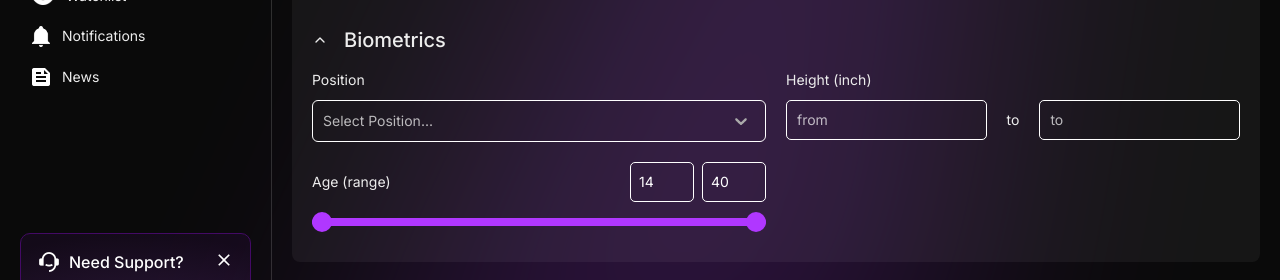
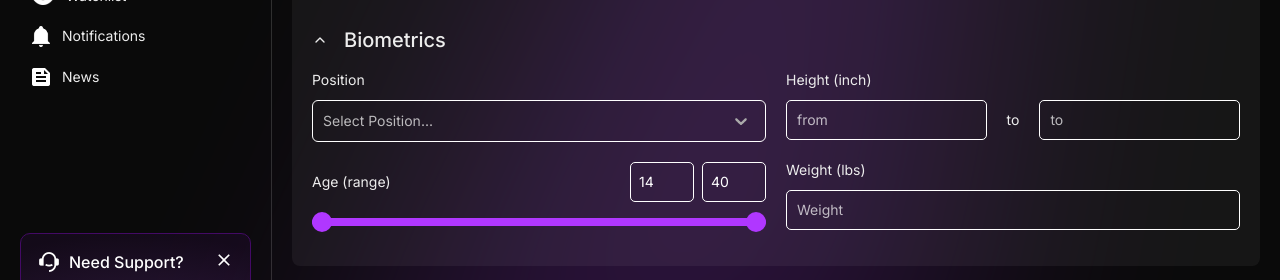
Before and after one commit to mHassan54/basketball, a Next.js app: page /player-database in a window 1280 px wide. Shown: the part 266-546 px from the top of the page. Built offline with nearby package versions, Linux system fonts and the light colour scheme.

Commit message:
weight filter

```diff
--- a/src/app/player-database/_components/PlayerDatabaseContent/index.tsx
+++ b/src/app/player-database/_components/PlayerDatabaseContent/index.tsx
@@ -66,6 +66,7 @@ type Filters = {
   teams: Option[];
   positions: Option[];
   height: { to?: string; from?: string };
+  weight: string;
   ageRange: [number, number];
   // 🔔 Add more filters here easily as needed
 };
@@ -77,6 +78,7 @@ const initialFilters: Filters = {
   positions: [],
   height: {},
   ageRange: [14, 40],
+  weight: "",
   // �� Add more filters here easily as needed
 };
 
@@ -86,7 +88,7 @@ const PlayerDatabaseContent = () => {
 
   const handleFilterChange = (
     filterName: keyof Filters,
-    newValues: Option[]
+    newValues: Option[] | string
   ) => {
     setFilters((prev) => ({
       ...prev,
@@ -256,7 +258,7 @@ const PlayerDatabaseContent = () => {
                 />
               </div>
             </div>
-            <div className="flex-1">
+            <div className="flex-1 space-y-5">
               {/* height filter */}
               <div className="space-y-[10px] flex-1">
                 <h2>Height (inch)</h2>
@@ -278,6 +280,18 @@ const PlayerDatabaseContent = () => {
                   />
                 </div>
               </div>
+
+              {/* weight filter  */}
+              <div className="space-y-[10px] flex-1">
+                <h2>Weight (lbs)</h2>
+                <Input
+                  placeholder="Weight"
+                  value={filters?.weight ?? ""}
+                  type="number"
+                  onChange={(e) => handleFilterChange("weight", e.target.value)}
+                  className="border-white/50 w-full border-white"
+                />
+              </div>
             </div>
           </AccordionContent>
         </AccordionItem>
```
